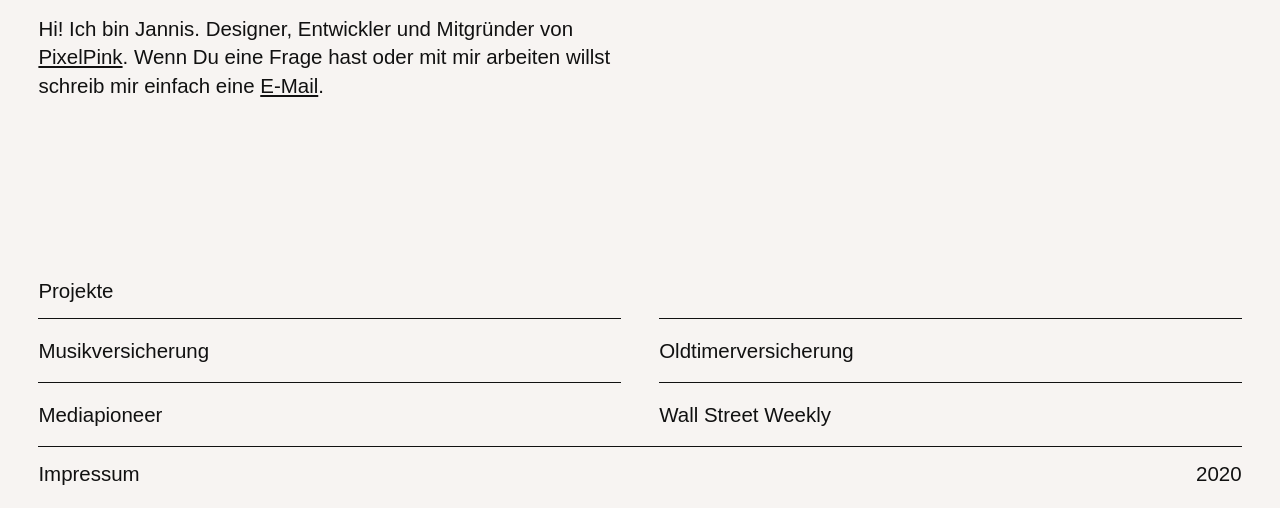
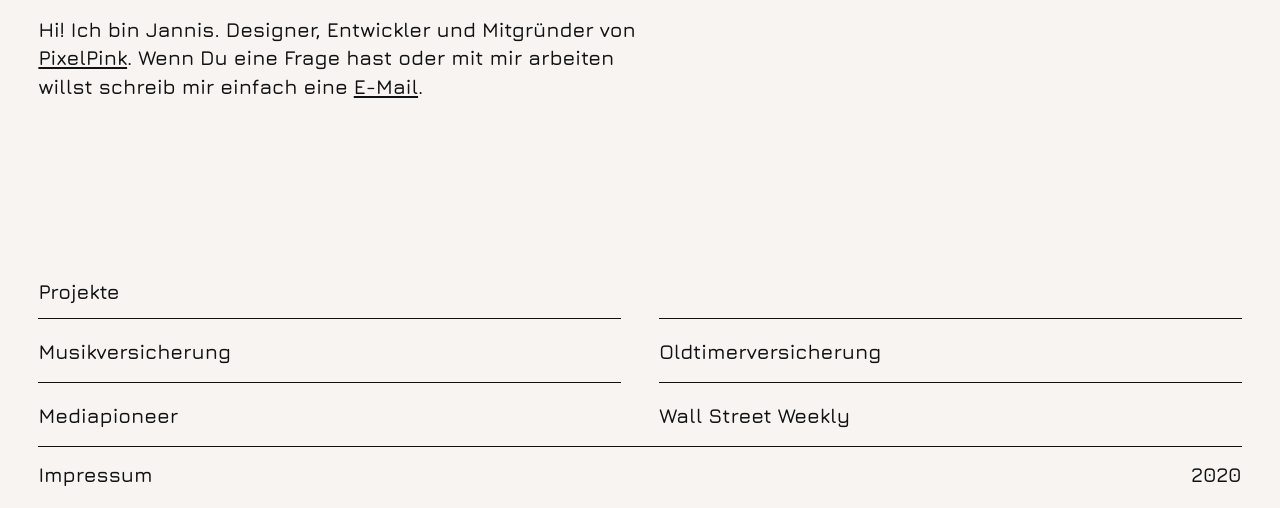
Before and after one commit to jannispaul/personal-site, an Eleventy site: page index.njk in a window 1280 px wide. Shown: the part 292-800 px from the top of the page. Built offline with nearby package versions, Linux system fonts and the light colour scheme; Eleventy itself is replaced by a stand-in of ours; files that its build step writes are made by us from their sources.

Commit message:
switched link back, removed travis config

```diff
--- a/_includes/default-layout.njk
+++ b/_includes/default-layout.njk
@@ -6,7 +6,7 @@
     <title>Document</title>
 
     {# <link rel="stylesheet" href="/assets/style.css"/> #}
-    <link rel="preconnect" href="https://fonts.googleapis.com/css2?family=Jura:wght@600&text=§*-_1234567890ABCDEFGHIJKLMNOPQRSTUVWXYZaäbcdefghijklmnoöpqrstuüvwxyz%20&family=Orbitron:wght@900&text=JWaniscke%20&display=swap" rel="stylesheet">
+    <link href="https://fonts.googleapis.com/css2?family=Jura:wght@600&text=§*-_1234567890ABCDEFGHIJKLMNOPQRSTUVWXYZaäbcdefghijklmnoöpqrstuüvwxyz%20&family=Orbitron:wght@900&text=JWaniscke%20&display=swap" rel="stylesheet">
 
     <!-- capture the CSS content as a Nunjucks variable -->
     {% set css %}
```
Also changed, not shown: .travisold.yml (deleted).
